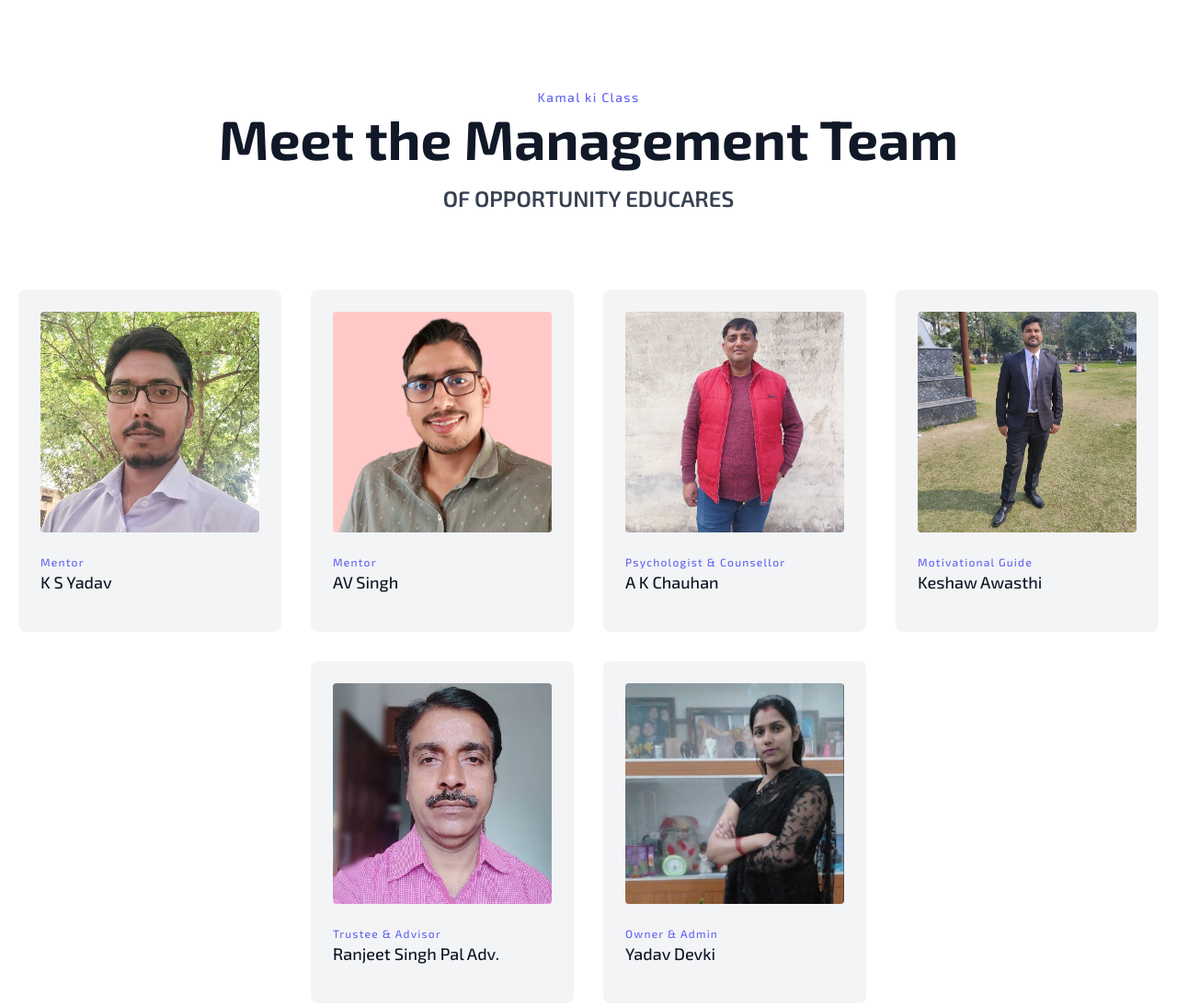
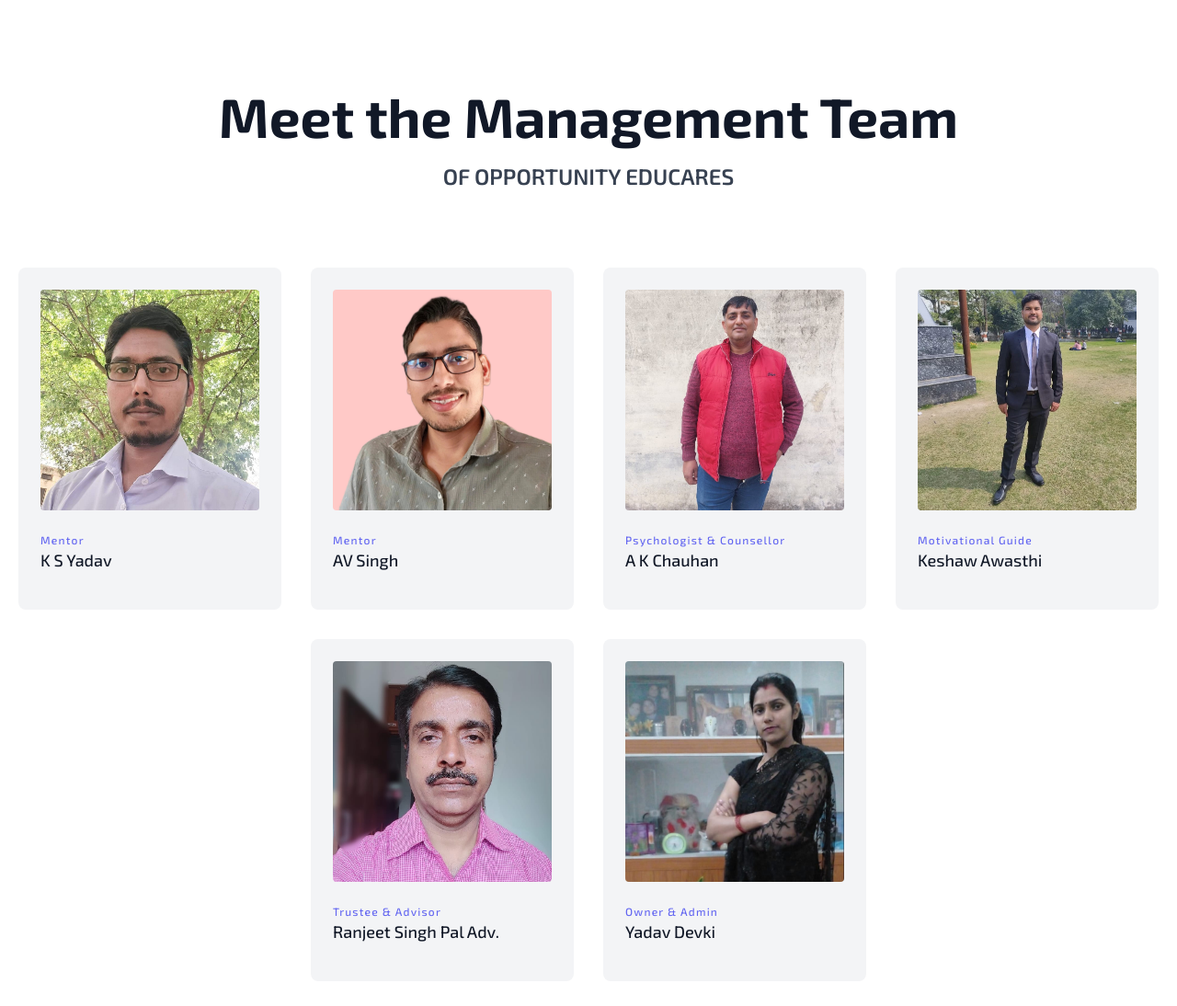
Before and after one commit to dhruv1086k/OpportunityEducares, a website: page assets/html/team.html in a window 1280 px wide. Shown: the whole page at 92% size. Drawn offline with Linux system fonts and the light colour scheme.

```diff
--- a/assets/html/team.html
+++ b/assets/html/team.html
@@ -11,11 +11,6 @@
     <section class="text-gray-600 body-font">
       <div class="container px-5 py-24 mx-auto max-sm:py-10">
         <div class="flex flex-col text-center w-full mb-20">
-          <h2
-            class="text-sm text-indigo-500 tracking-widest font-medium title-font mb-1"
-          >
-            Kamal ki Class
-          </h2>
           <h1
             class="sm:text-6xl text-4xl font-bold title-font mb-4 text-gray-900"
           >
```
